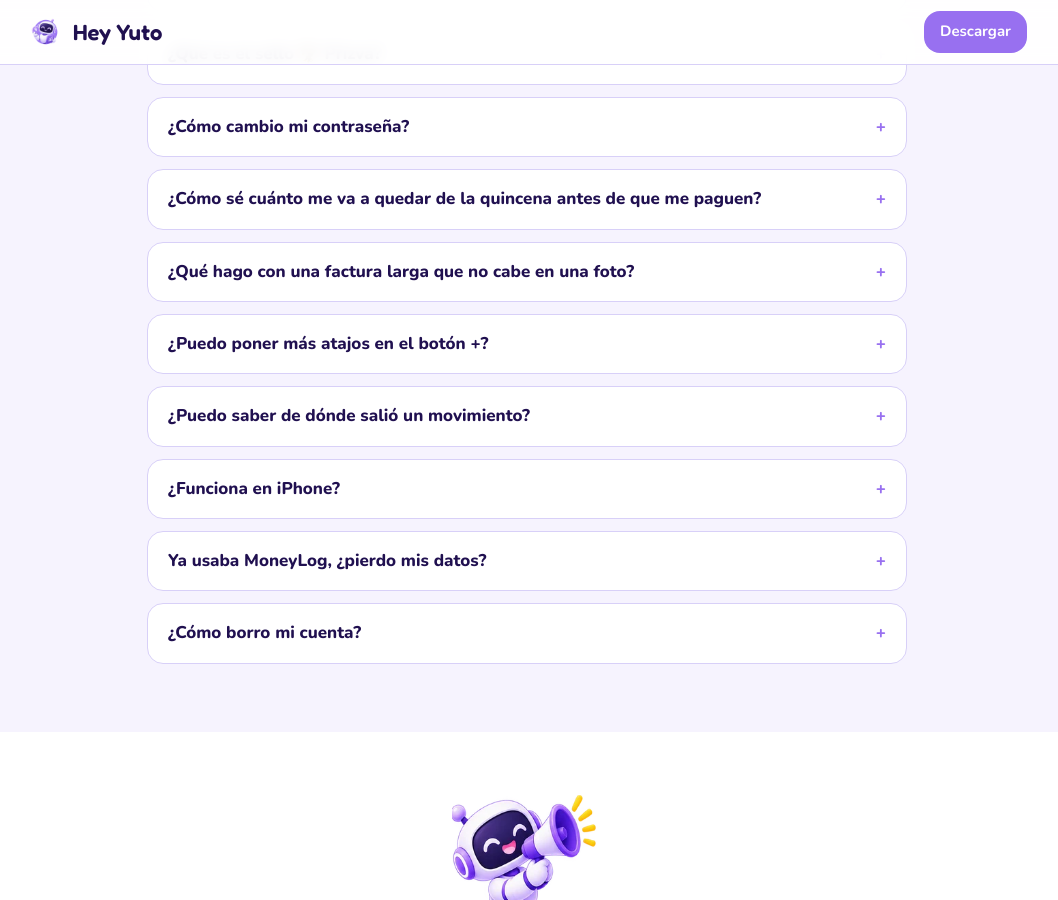
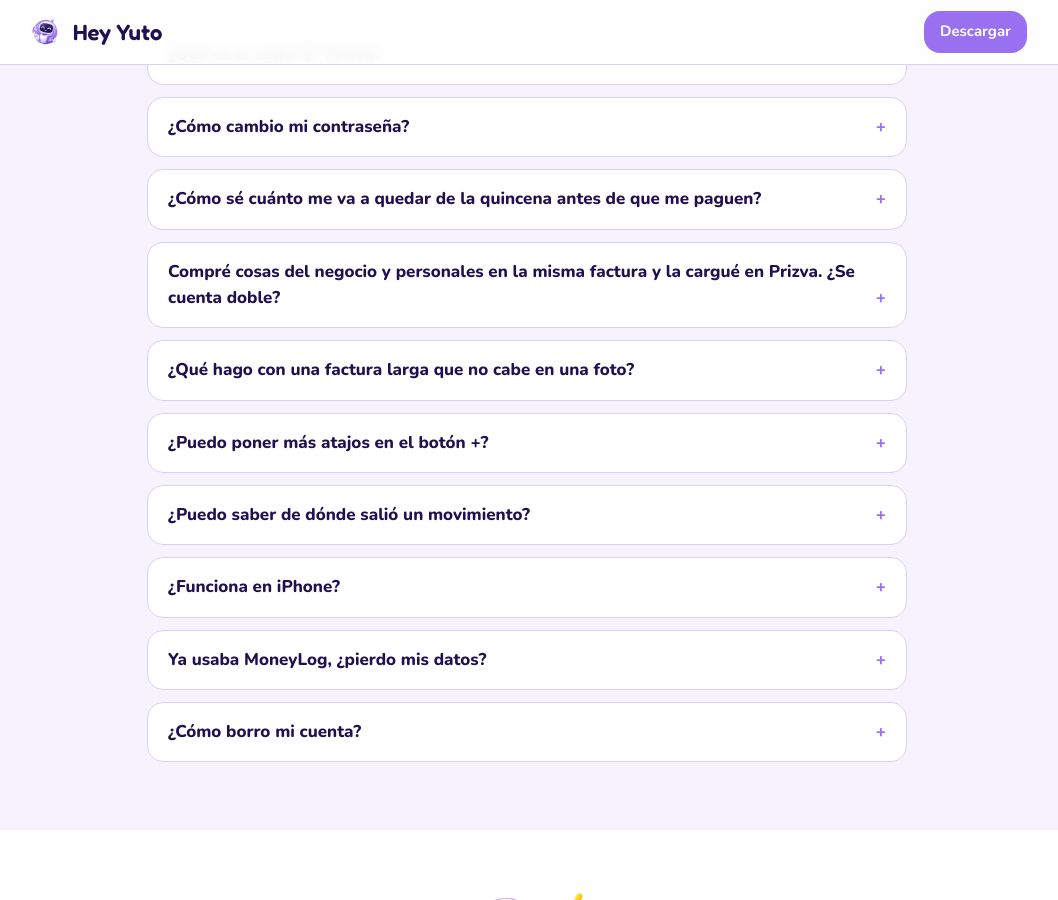
Before and after one commit to Dacoca34/yuto-legal, a Jekyll site: the page index.html, which Jekyll copies as it is, in a window 1280 px wide and 900 px high, scrolled down 5564 px. Shown: the whole window, without its empty margins (113-1171 px from the left). Built offline with Jekyll 4.4.1, drawn with Linux system fonts in a browser that asks for light colours; some of the changed lines change nothing that is shown.

Commit message:
Gastos para jugar, le debo a alguien y facturas mixtas con Prizva (0.65)

```diff
--- a/index.html
+++ b/index.html
@@ -96,7 +96,8 @@
   <details><summary>¿Cómo digo para qué compra fue una transferencia?</summary><p>Deja presionada la transferencia en Inicio. Yuto te sugiere la compra de la cuenta a la que pasaste la plata, del mismo día o los dos siguientes; toca "Ligar" o elige otra. Solo es para que lo veas: no cambia ningún saldo.</p></details>
   <details><summary>¿Qué es el sello 🦅 Prizva?</summary><p>Prizva es la app para calcular costos, precios e inventario de tu negocio, con la misma cuenta de Yuto. Lo que vendes o compras allá llega solo a Yuto con ese sello. En Resumen, en tu negocio, ves cuánto te costó hacer lo vendido y tu ganancia real.</p></details>
   <details><summary>¿Cómo cambio mi contraseña?</summary><p>En Ajustes → Cuenta → "Cambiar contraseña": escribe la actual y la nueva dos veces. Si no te acuerdas de la actual, cierra sesión y en la pantalla de entrada toca "¿Olvidaste tu contraseña?"; te llega un correo para poner una nueva.</p></details>
-  <details><summary>¿Cómo sé cuánto me va a quedar de la quincena antes de que me paguen?</summary><p>Toca tu día de pago (los días en verde del calendario) y, en la lista de qué pagar, toca "Simular cuánto me queda". Marca lo que piensas pagar y arriba ves cuánto te quedaría. Si todavía no te pagan, Yuto usa lo que te suele entrar en esa misma quincena (el promedio de los últimos 4 meses), así una quincena chica no se mezcla con la grande. Es solo una simulación: no se marca ni se guarda nada.</p></details>
+  <details><summary>¿Cómo sé cuánto me va a quedar de la quincena antes de que me paguen?</summary><p>Toca tu día de pago (los días en verde del calendario) y, en la lista de qué pagar, toca "Simular cuánto me queda". Marca lo que piensas pagar y arriba ves cuánto te quedaría. Si todavía no te pagan, Yuto usa lo que te suele entrar en esa misma quincena (el promedio de los últimos 4 meses), así una quincena chica no se mezcla con la grande. Es solo una simulación: no se marca ni se guarda nada. Con "+ Gasto para jugar" pruebas gastos que no son cobros, como $30 de gasolina o comer afuera, y con "+ Le debo a alguien" anotas lo que te prestaron para pagarlo ese día.</p></details>
+  <details><summary>Compré cosas del negocio y personales en la misma factura y la cargué en Prizva. ¿Se cuenta doble?</summary><p>No. Si en Prizva separaste lo del negocio de lo personal, cuando el banco cobra la factura entera Yuto la divide: la parte del negocio se une con la compra de Prizva y el resto queda para que le pongas tu categoría.</p></details>
   <details><summary>¿Qué hago con una factura larga que no cabe en una foto?</summary><p>Toma la primera foto y, después, toca "+ Foto de lo que sigue" (o "+ De la galería") hasta 3 partes. Yuto lee la factura entera sin repetir las líneas que salen en dos fotos, y suma el ITBMS solo a los productos que la factura marca como gravados; los exentos quedan igual. Si la factura no dice cuáles son, el ITBMS queda como su propia línea y tú le pones categoría. Así lo anotado es lo mismo que te cobra el banco, sin adivinar. Un PDF de varias páginas se lee igual.</p></details>
   <details><summary>¿Puedo poner más atajos en el botón +?</summary><p>Sí. Pregúntale a Yuto, Factura y Agregar manual están siempre; con "Personalizar", al final del +, sumas hasta 3 más: transferir, pagar una deuda, categorizar pendientes, agregar una cuenta o ir directo a una pantalla.</p></details>
   <details><summary>¿Puedo saber de dónde salió un movimiento?</summary><p>Sí. Deja presionado el movimiento: Yuto te dice si lo leyó de un aviso del banco (y te muestra el aviso), si vino de una factura (y puedes ver la foto) o si lo anotaste a mano, cuándo y quién. Debajo ves cada cambio que se le hizo: monto, categoría, cuenta o fecha.</p></details>
```
